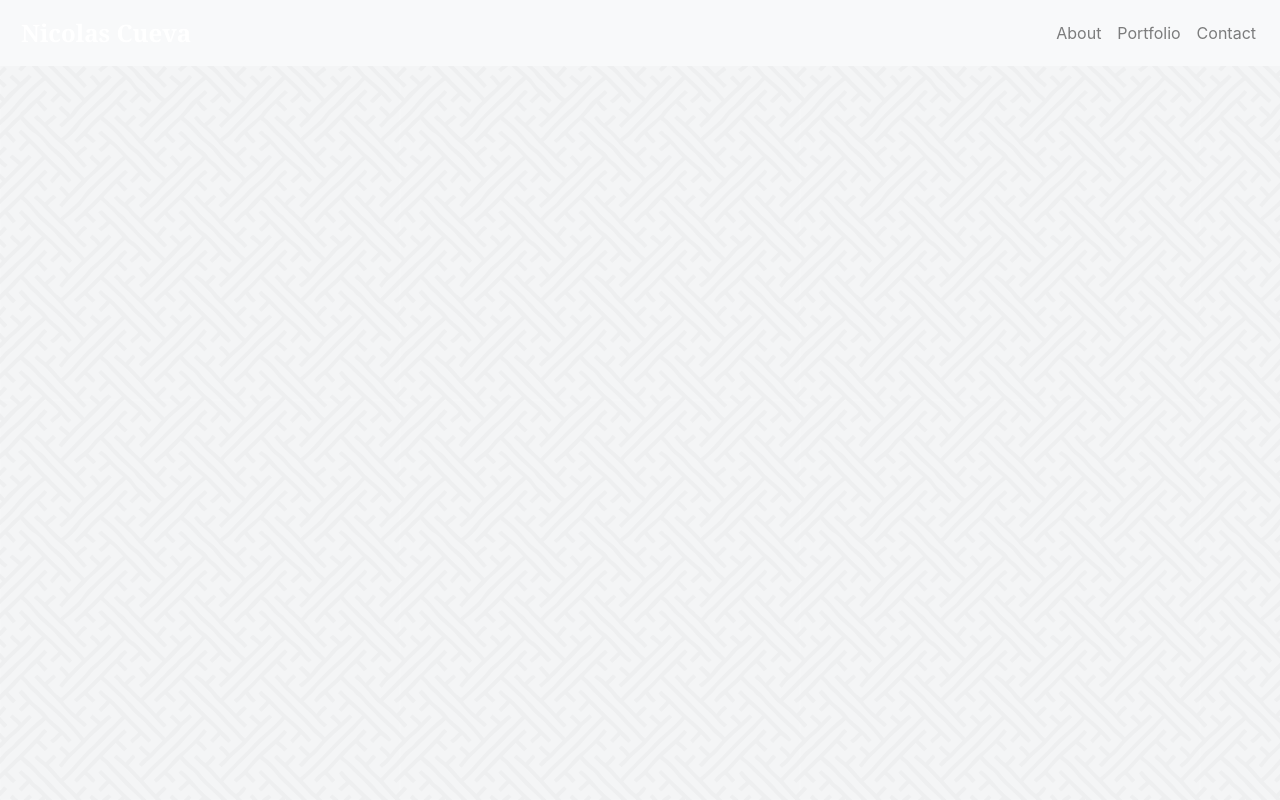
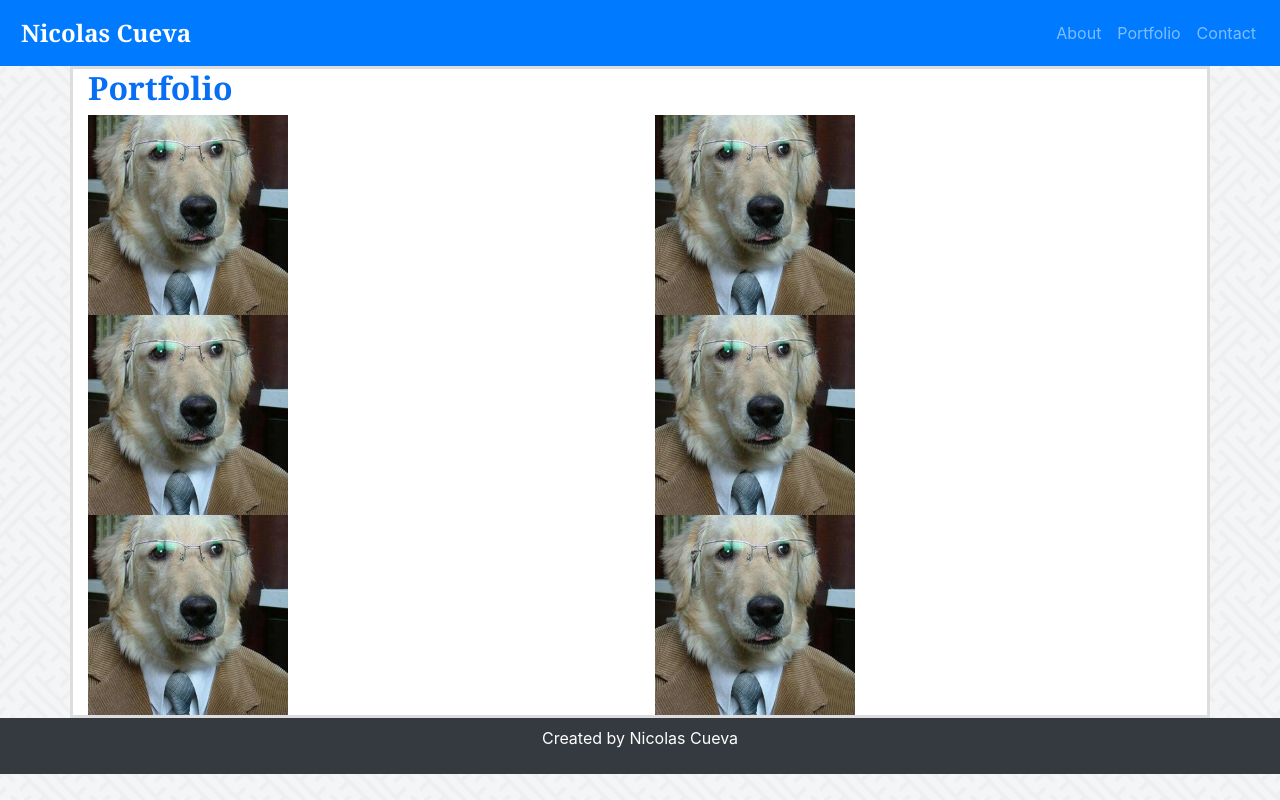
Before and after one commit to nicolascueva/Bootstrap-Portfolio, a plain HTML site: page portfolio.html in a window 1280 px wide. Drawn offline with nearby package versions, Linux system fonts and the light colour scheme.

Commit message:
Finished Contact/Portfolio pages

```diff
--- a/portfolio.html
+++ b/portfolio.html
@@ -3,7 +3,7 @@
 <head>
     <meta charset="utf-8" />
     <meta http-equiv="X-UA-Compatible" content="IE=edge">
-    <title>About</title>
+    <title>Portfolio</title>
     <meta name="viewport" content="width=device-width, initial-scale=1">
     <link rel="stylesheet" href="https://stackpath.bootstrapcdn.com/bootstrap/4.1.3/css/bootstrap.min.css" integrity="sha384-MCw98/SFnGE8fJT3GXwEOngsV7Zt27NXFoaoApmYm81iuXoPkFOJwJ8ERdknLPMO" crossorigin="anonymous">
     <link rel="stylesheet" type="text/css" media="screen" href="assets/css/style.css" />
@@ -15,7 +15,7 @@
         <!--<section class="contentwidth"> Cant seem to get the content width to 960px without the whole navbar shrinking-->
     <container class="header"> <!--parameters for header box, 100% width-->
 
-        <nav class="navbar navbar-expand-sm navbar-light bg-light">
+        <nav class="navbar navbar-expand-sm navbar-dark bg-primary">
 
             <a href="index.html" class="headbox">Nicolas Cueva</a>
             <button class="navbar-toggler" data-toggle="collapse" data-target="#navbarMenu">
@@ -45,6 +45,52 @@
     <!--</section>-->
 
     <!--Beginning of main content, content is 960px width-->
+    <div class="container maincontent">
+            <div class="row">
+                <div class="col-sm-12">
+                    <h2 class="mainsectiontitle">Portfolio</h2> <!--title of main section content-->
+                </div>
+            </div>
+
+            <div class="row">
+                <div class="col-sm">
+                        <img src="assets/images/doggo.jpeg"  width="200px" height="200px" alt="App"/>
+                </div>
+                <div class="col-sm">
+                        <img src="assets/images/doggo.jpeg" width="200px" height="200px" alt="App"/>
+                </div>
+            </div>
+
+            <div class="row">
+                    <div class="col-sm">
+                            <img src="assets/images/doggo.jpeg"  width="200px" height="200px" alt="App"/>
+                    </div>
+                    <div class="col-sm">
+                            <img src="assets/images/doggo.jpeg" width="200px" height="200px" alt="App"/>
+                    </div>
+                </div>
+
+                <div class="row">
+                        <div class="col-sm">
+                                <img src="assets/images/doggo.jpeg"  width="200px" height="200px" alt="App"/>
+                        </div>
+                        <div class="col-sm">
+                                <img src="assets/images/doggo.jpeg" width="200px" height="200px" alt="App"/>
+                        </div>
+                    </div>
+
+
+    </div>
+
+
+<!--Footer-->
+
+<nav class="navbar sticky-bottom navbar-dark bg-dark footer">
+        <p class=>Created by Nicolas Cueva</p>
+
+      </nav>
+
+
 
 
     <script src="https://code.jquery.com/jquery-3.3.1.slim.min.js" integrity="sha384-q8i/X+965DzO0rT7abK41JStQIAqVgRVzpbzo5smXKp4YfRvH+8abtTE1Pi6jizo" crossorigin="anonymous"></script>
```
Also changed, not shown: contact.html (+39 -3 lines), assets/css/style.css (line endings or trailing spaces).
